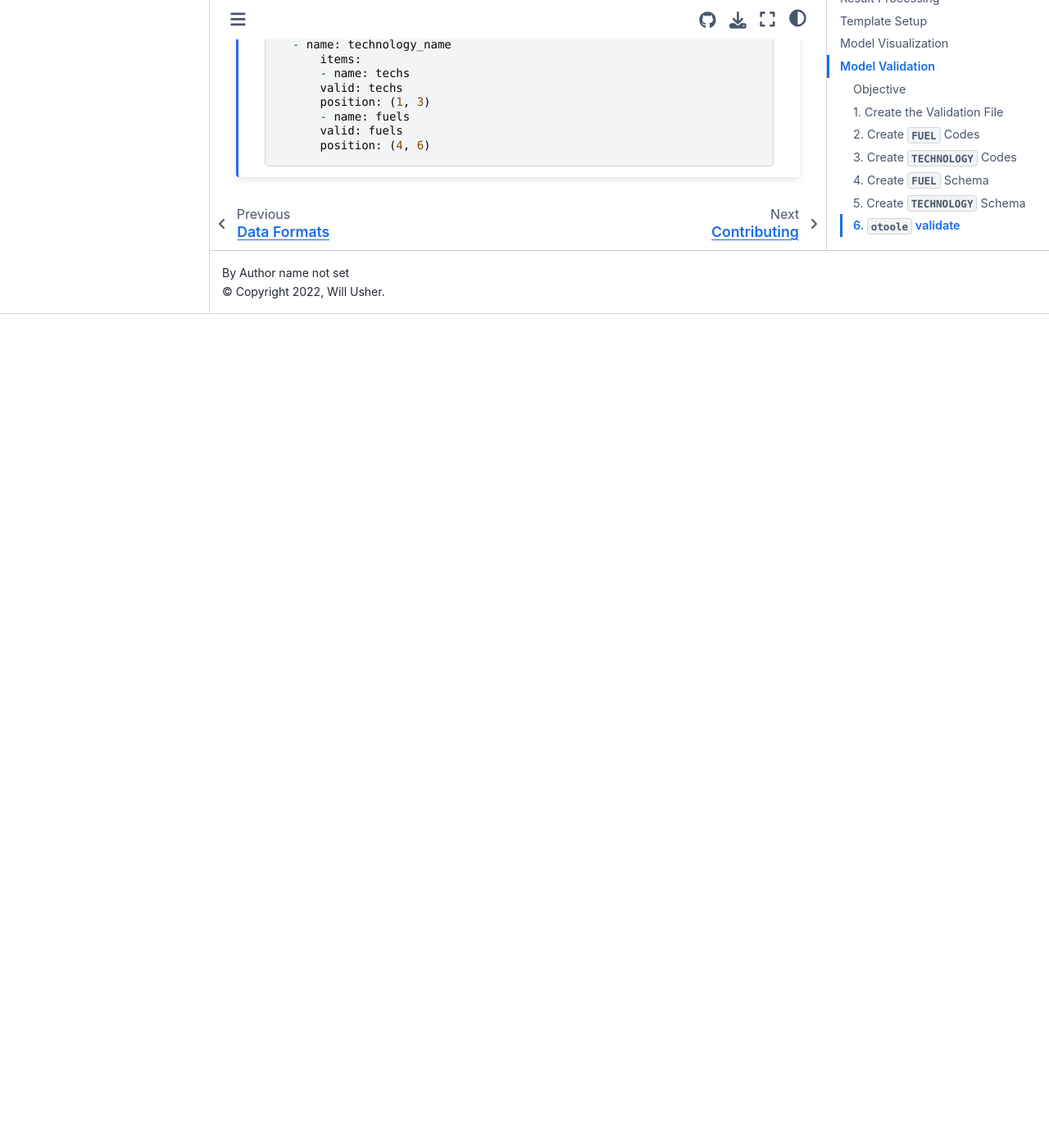
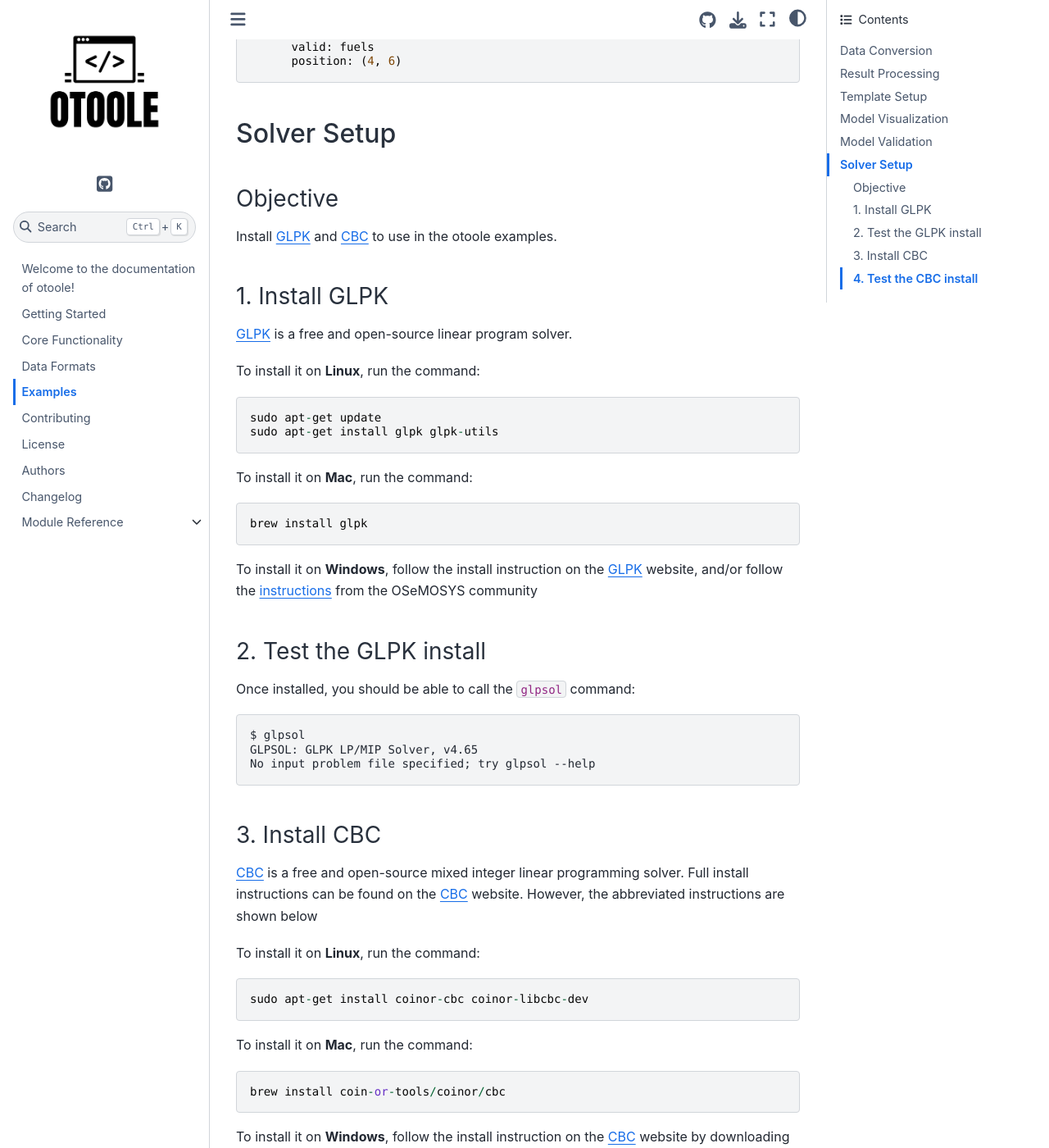
Before and after one commit to OSeMOSYS/otoole, a Sphinx documentation site: the page built from docs/examples.rst, in a window 1280 px wide and 1400 px high, scrolled down 8652 px. Shown: the whole window at 82% size. Built offline with Sphinx 7.4.7 and the Sphinx Book theme 1.1.4, drawn with Linux system fonts in a browser that asks for light colours; before the commit the page ends 9035 px from its top, so only the background shows below that; some of the changed text lies outside the part shown.

Commit message:
minor docs updates

```diff
--- a/docs/examples.rst
+++ b/docs/examples.rst
@@ -10,12 +10,10 @@
 
 .. NOTE::
     To follow these examples, clone the Simplicity_ repository and run all commands
-    from the ``simplicity/`` directory.
-
-.. CAUTION::
-    While ``otoole`` does not require any solver, these examples will use the
-    free and open-source tools GLPK_ and CBC_ to build and solve example
-    models.
+    from the ``simplicity/`` directory. Also note, that while ``otoole`` does not
+    depend on any solver, these examples will require you to install the free and
+    open source solvers GLPK_ and CBC_. Installation instructions are described
+    in the `Solver Setup`_ section.
 
 Data Conversion
 ---------------
@@ -23,7 +21,7 @@
 Objective
 ~~~~~~~~~
 
-Use a folder of CSV data to build and solve an OSeMOSYS model with CBC. Generate
+Use a folder of CSV data to build and solve an OSeMOSYS model with CBC_. Generate
 the full suite of OSeMOSYS results.
 
 1. ``otoole`` Convert
@@ -285,8 +283,7 @@
     validation configuation file (``validate.yaml``). Both configuartion files
     are required for validation functionality.
 
-.. NOTE::
-   The final validation configuration file in this example will look like::
+The final validation configuration file in this example will look like::
 
     codes:
       fuels:
@@ -322,9 +319,75 @@
           valid: fuels
           position: (4, 6)
 
+Solver Setup
+------------
+
+Objective
+~~~~~~~~~
+
+Install GLPK_ and CBC_ to use in the otoole examples.
+
+1. Install GLPK
+~~~~~~~~~~~~~~~~
+
+GLPK_ is a free and open-source linear program solver.
+
+To install it on **Linux**, run the command::
+
+    sudo apt-get update
+    sudo apt-get install glpk glpk-utils
+
+To install it on **Mac**, run the command::
+
+    brew install glpk
+
+To install it on **Windows**, follow the install instruction on the GLPK_
+website, and/or follow the instructions_ from the OSeMOSYS community
+
+2. Test the GLPK install
+~~~~~~~~~~~~~~~~~~~~~~~~
+Once installed, you should be able to call the ``glpsol`` command::
+
+    $ glpsol
+    GLPSOL: GLPK LP/MIP Solver, v4.65
+    No input problem file specified; try glpsol --help
+
+3. Install CBC
+~~~~~~~~~~~~~~
+
+CBC_ is a free and open-source mixed integer linear programming solver. Full
+install instructions can be found on the CBC_ website. However, the abbreviated
+instructions are shown below
+
+To install it on **Linux**, run the command::
+
+    sudo apt-get install coinor-cbc coinor-libcbc-dev
+
+To install it on **Mac**, run the command::
+
+    brew install coin-or-tools/coinor/cbc
+
+To install it on **Windows**, follow the install instruction on the CBC_
+website by downloading a binary
+
+4. Test the CBC install
+~~~~~~~~~~~~~~~~~~~~~~~
+Once installed, you should be able to directly call CBC::
+
+    $ cbc
+    Welcome to the CBC MILP Solver
+    Version: 2.10.3
+    Build Date: Mar 24 2020
+
+    CoinSolver takes input from arguments ( - switches to stdin)
+    Enter ? for list of commands or help
+    Coin:
+
+You can exit the solver by typing ``quit``
 
 .. _Simplicity: https://github.com/OSeMOSYS/simplicity
 .. _GLPK: https://www.gnu.org/software/glpk/
 .. _GLPK Wiki: https://en.wikibooks.org/wiki/GLPK/Using_GLPSOL
 .. _CBC: https://github.com/coin-or/Cbc
 .. _CPLEX: https://www.ibm.com/products/ilog-cplex-optimization-studio/cplex-optimizer
+.. _instructions: http://www.osemosys.org/uploads/1/8/5/0/18504136/glpk_installation_guide_for_windows10_-_201702.pdf
```
Also changed, not shown: CHANGELOG.rst (+25 -2 lines), docs/contributing.rst (+12 -12 lines), docs/data.rst (+8 -4 lines), docs/functionality.rst (+5 -5 lines).
